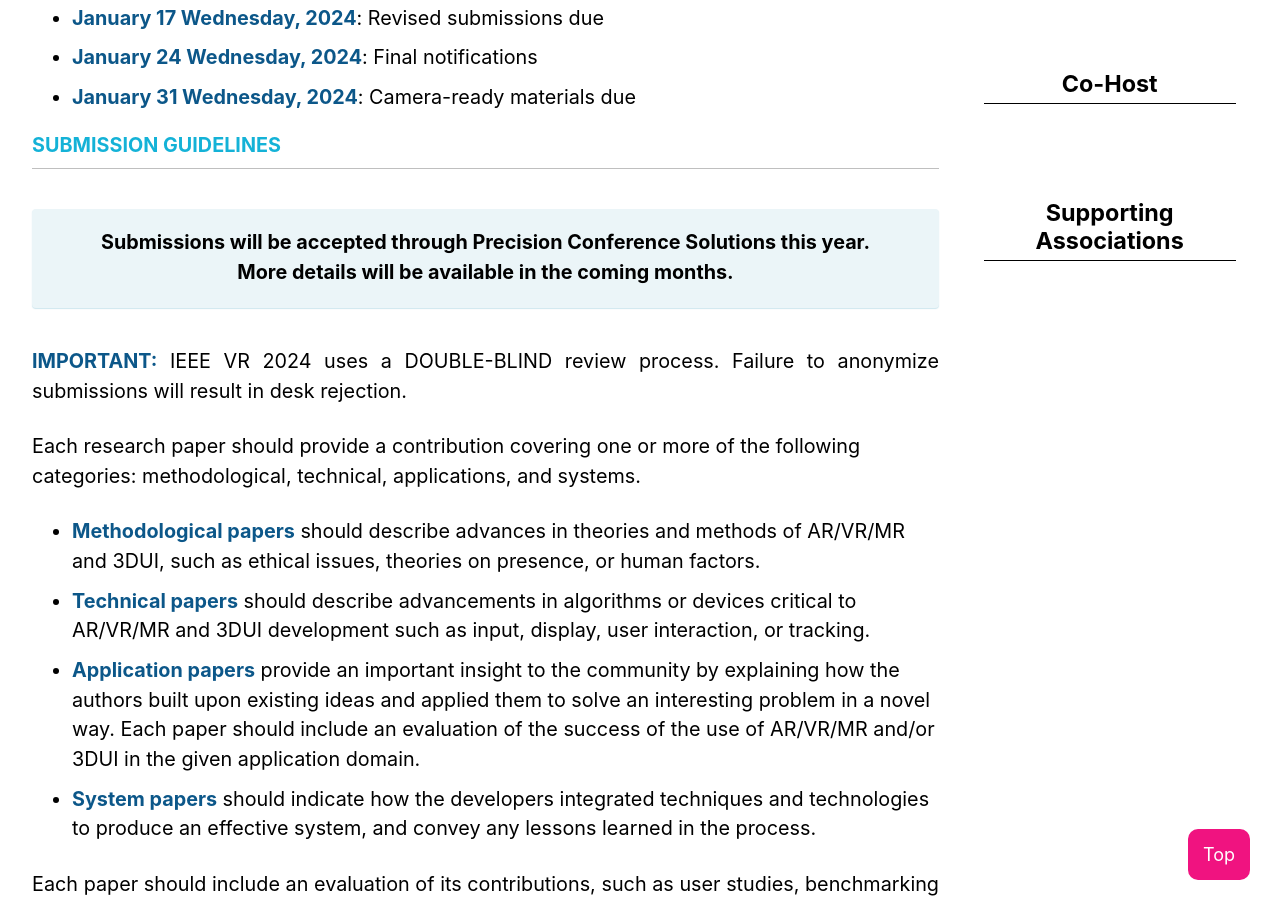
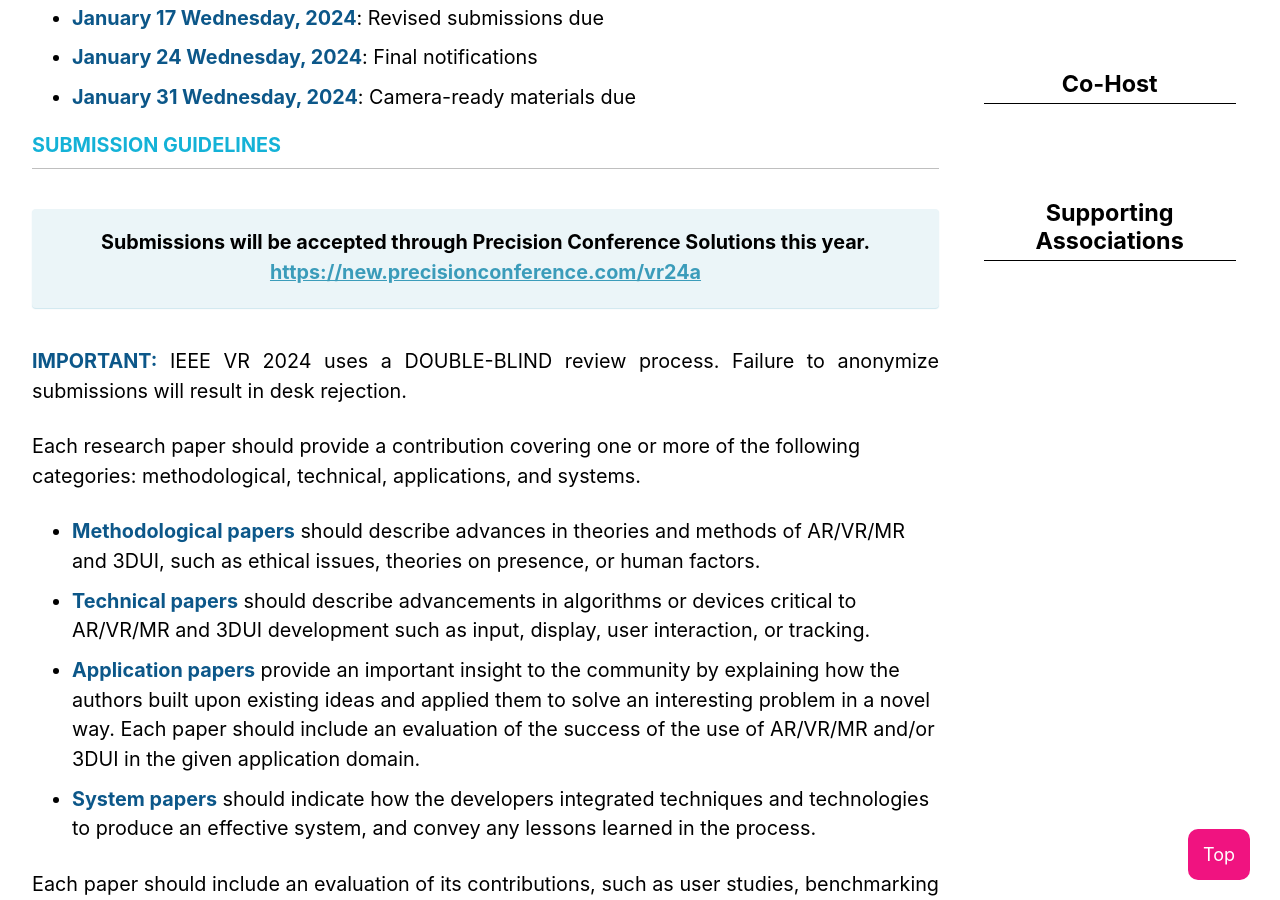
Before and after one commit to ieeevr/2024, a Jekyll site: the page built from contribute/papers/index.md, in a window 1280 px wide and 900 px high, scrolled down 1599 px. Built offline with Jekyll 4.4.1, drawn with Linux system fonts in a browser that asks for light colours; cached includes are drawn as plain includes; nearby versions of some CDN libraries.

Commit message:
Add CFP Link

```diff
--- a/contribute/papers/index.md
+++ b/contribute/papers/index.md
@@ -47,7 +47,7 @@ title_separator: "|"
     <h2 id="submission-guidelines">Submission Guidelines</h2>
     <div class="notice--info alignCenter bold" style="font-size: 0.9em !important;">
         Submissions will be accepted through Precision Conference Solutions this year.<br />
-        More details will be available in the coming months.
+        <a href="https://new.precisionconference.com/vr24a" title="https://new.precisionconference.com/vr24a" target="_blank">https://new.precisionconference.com/vr24a</a>
     </div>
     <p><b>IMPORTANT:</b> IEEE VR 2024 uses a DOUBLE-BLIND review process. Failure to anonymize submissions will result in desk rejection.</p>
     <p style="text-align: left ! important;">
```
